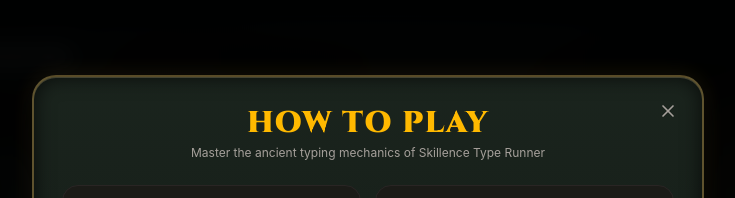
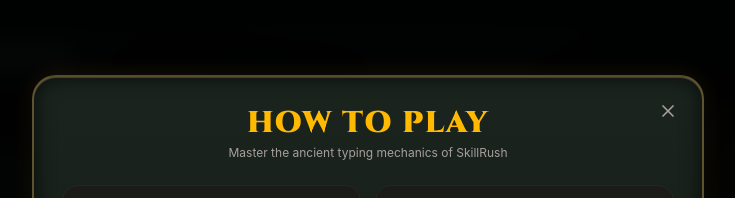
Before and after one commit to usrnixxar/Skillrush, a React (Vite) app: page / in a window 1280 px wide. Both pictures are taken after a click on the button "How to Play". Shown: the top 198 px of the page, without its empty margins (272-1007 px from the left). Built offline with nearby package versions, Linux system fonts and the light colour scheme.

Commit message:
Align browser title and tutorial with SkillRush branding

```diff
--- a/index.html
+++ b/index.html
@@ -4,8 +4,8 @@
     <meta charset="UTF-8" />
     <link rel="icon" type="image/png" href="/assets/collectibles/coins/coin_00.png" />
     <meta name="viewport" content="width=device-width, initial-scale=1.0, maximum-scale=1.0, user-scalable=no, viewport-fit=cover" />
-    <title>Skillence Type Runner — Ancient Temple 2D Typing Adventure | Skillence Academy</title>
-    <meta name="description" content="Type fast, lower ancient temple stone gates, leap over treacherous chasms, and sprint across mossy ruins in Skillence Type Runner — the premier 2D typing adventure game by Skillence Academy." />
+    <title>SkillRush — Ancient Temple 2D Typing Adventure | Skillence Academy</title>
+    <meta name="description" content="Type fast, lower ancient temple stone gates, leap over treacherous chasms, and sprint across mossy ruins in SkillRush — the premier 2D typing adventure game by Skillence Academy." />
     <meta name="theme-color" content="#0d1b13" />
 
     <!-- Google Fonts for Temple Adventure Aesthetic -->
--- a/src/components/HowToPlayModal.tsx
+++ b/src/components/HowToPlayModal.tsx
@@ -29,7 +29,7 @@
             HOW TO PLAY
           </h2>
           <p className="text-xs text-stone-400 mt-1">
-            Master the ancient typing mechanics of Skillence Type Runner
+            Master the ancient typing mechanics of SkillRush
           </p>
         </div>
 
```
